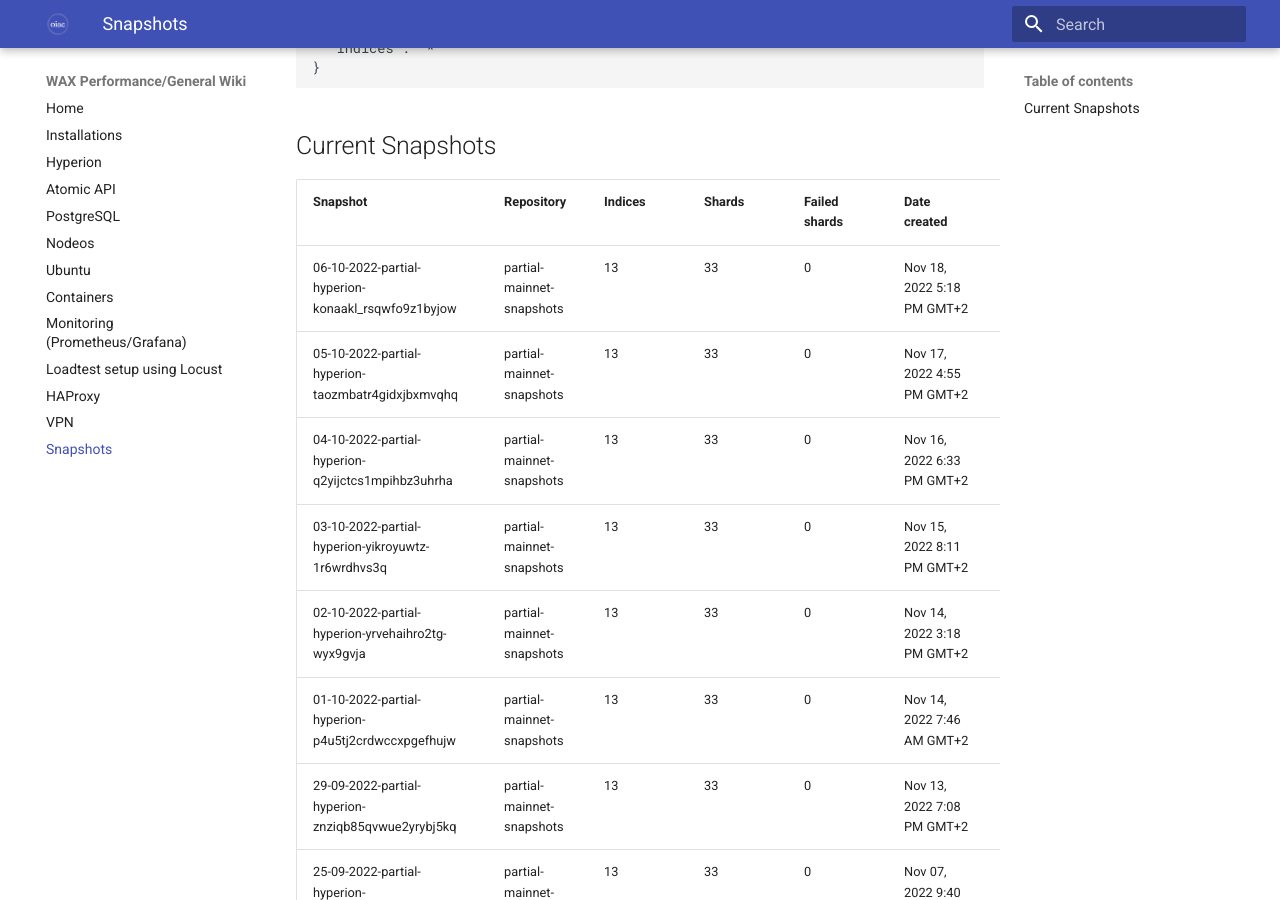
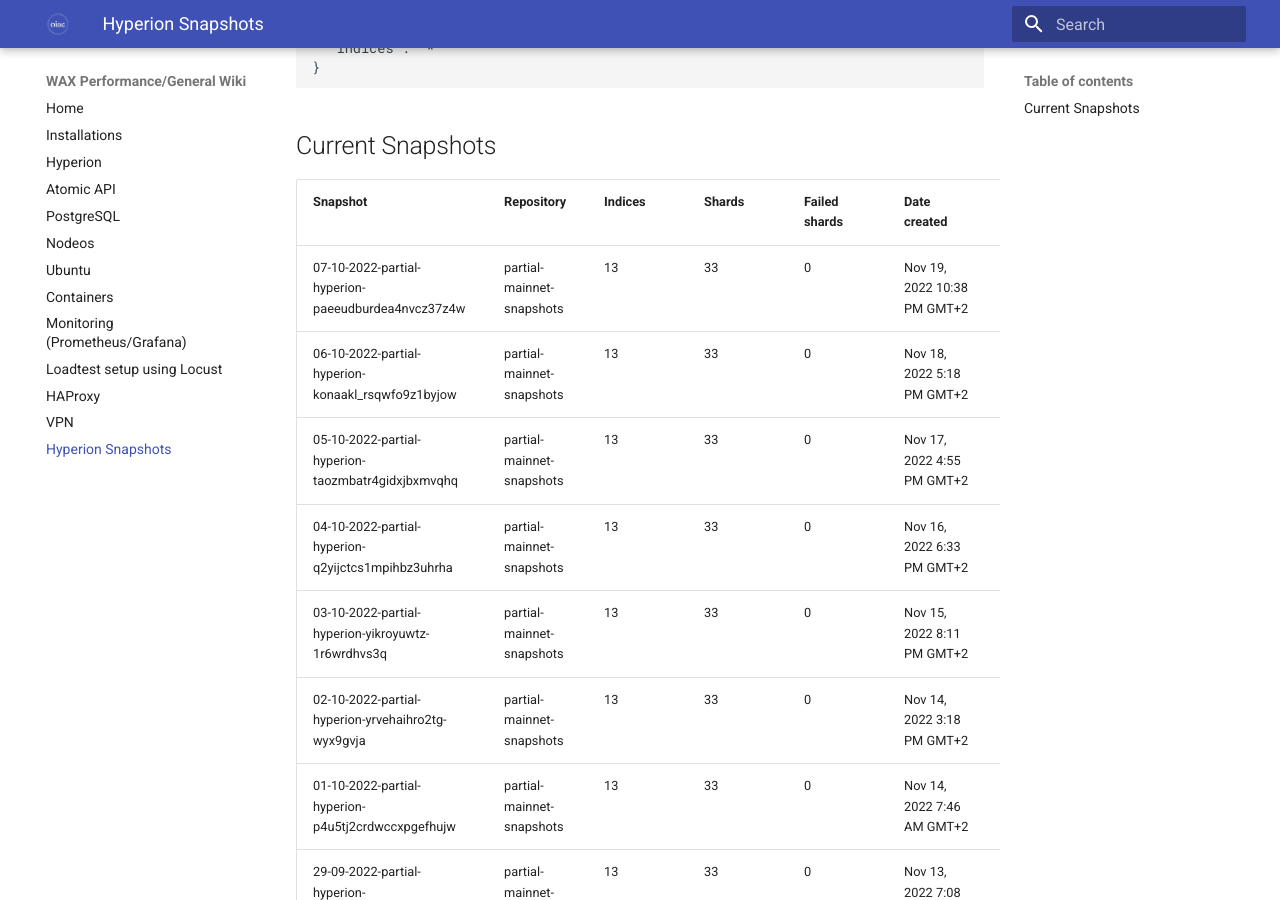
Before and after one commit to oneinacillian/wiki, an MkDocs documentation site: the page built from docs/snapshots.md, in a window 1280 px wide and 900 px high, scrolled down 2022 px. Built offline with MkDocs 1.6.1 and Material for MkDocs 9.7.7, drawn with Linux system fonts in a browser that asks for light colours; some of the changed text lies outside the part shown.

Commit message:
add snapshot

```diff
--- a/docs/snapshots.md
+++ b/docs/snapshots.md
@@ -60,6 +60,7 @@
 
 | Snapshot                                           | Repository                | Indices | Shards | Failed shards | Date created                | Duration |
 |----------------------------------------------------|---------------------------|---------|--------|---------------|-----------------------------|----------|
+| 07-10-2022-partial-hyperion-paeeudburdea4nvcz37z4w | partial-mainnet-snapshots | 13      | 33     | 0             | Nov 19, 2022 10:38 PM GMT+2 | 31s      |
 | 06-10-2022-partial-hyperion-konaakl_rsqwfo9z1byjow | partial-mainnet-snapshots | 13      | 33     | 0             | Nov 18, 2022 5:18 PM GMT+2  | 26s      |
 | 05-10-2022-partial-hyperion-taozmbatr4gidxjbxmvqhq | partial-mainnet-snapshots | 13      | 33     | 0             | Nov 17, 2022 4:55 PM GMT+2  | 23s      |
 | 04-10-2022-partial-hyperion-q2yijctcs1mpihbz3uhrha | partial-mainnet-snapshots | 13      | 33     | 0             | Nov 16, 2022 6:33 PM GMT+2  | 21s      |
--- a/mkdocs.yml
+++ b/mkdocs.yml
@@ -19,7 +19,7 @@
   - Loadtest setup using Locust: locust.md
   - HAProxy: haproxy.md
   - VPN: wireguard.md
-  - Snapshots: snapshots.md
+  - Hyperion Snapshots: snapshots.md
 markdown_extensions:
   - pymdownx.highlight:
       anchor_linenums: true
```
